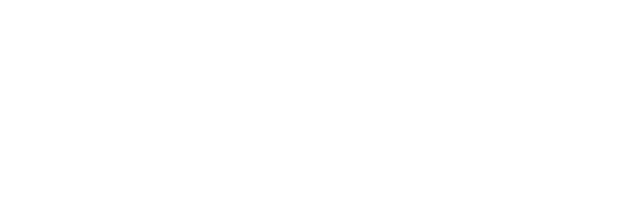
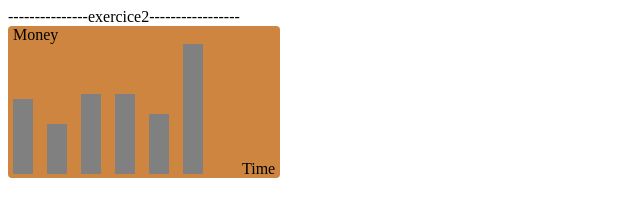
Before and after one commit to Elevationacademy/week-1-Doron-Hafner, a plain HTML site: page week1/day2/css poss&box model/Apply/index.html in a window 1280 px wide. Shown: the whole page, without its empty margins (0-640 px from the left). Drawn offline with Linux system fonts and the light colour scheme.

Commit message:
end of day3

```diff
--- a/week1/day2/css poss&box model/Apply/index.html
+++ b/week1/day2/css poss&box model/Apply/index.html
@@ -1,4 +1,4 @@
-<!-----------------exercice1-----------------
+<!-- -----------------exercice1-----------------
     <!DOCTYPE html>
 <html lang="en">
 <head>
@@ -13,10 +13,10 @@
         <div class="line" id="vline"></div>
     </div>
 </body>
-</html>
--->
+</html> -->
 
-<!-----------------exercice2-----------------
+
+---------------exercice2-----------------
 
 <!DOCTYPE html>
 <html lang="en">
@@ -30,8 +30,7 @@
 
 <body>
     <div class="container">
-        <div>Money</div>
-        <div id="t">time</div>
+        <p>Money</p>
         <div class="box">
             <div class="graph" id="g1"></div>
             <div class="graph" id="g2"></div>
@@ -39,9 +38,10 @@
             <div class="graph" id="g4"></div>
             <div class="graph" id="g5"></div>
             <div class="graph" id="g6"></div>
+            <p>Time</p>
+
         </div>
     </div>
 </body>
 
 </html>
--->
--- a/week1/day2/css poss&box model/Apply/style.css
+++ b/week1/day2/css poss&box model/Apply/style.css
@@ -1,4 +1,4 @@
-/* -----------exercice1------------
+ /* -----------exercice1------------
 .container {
     width: 100px;
     height: 100px;
@@ -19,9 +19,9 @@
     height: 100px;
     position: absolute;
     left: 10px;
-} -----------exercice1------------*/
+}  */
 
-/* -----------exercice2------------
+ /* -----------exercice2------------ */
 .container {
     background-color: peru;
     border-radius: 4px;
@@ -29,36 +29,35 @@
 }
 .box {
     position: relative;
-    margin: 15px 50px 0px 5px;
 }
 .graph {
     background-color: gray;
     width: 20px;
     position: relative;
     display: inline-block;
+    margin: 0px 5px;
+}
+p {
+    display: inline;
+    position: relative;
+    margin: 5px ;
 }
 #g1 {
-    height: 60px;
+    height: 75px;
 }
 #g2 {
-    height: 40px;
+    height: 50px;
 }
 #g3 {
-    height: 20px;
+    height: 80px;
 }
 #g4 {
-    height: 10px;
+    height: 80px;
 }
 #g5 {
     height: 60px;
 }
 #g6 {
-    height: 70px;
+    height: 130px;
+    margin-right: 30px;
 }
-#t {
-    display: inline-block;
-    position: absolute;
-    right: 5px;
-    bottom: 5px;
-}
------------exercice2------------*/
```
